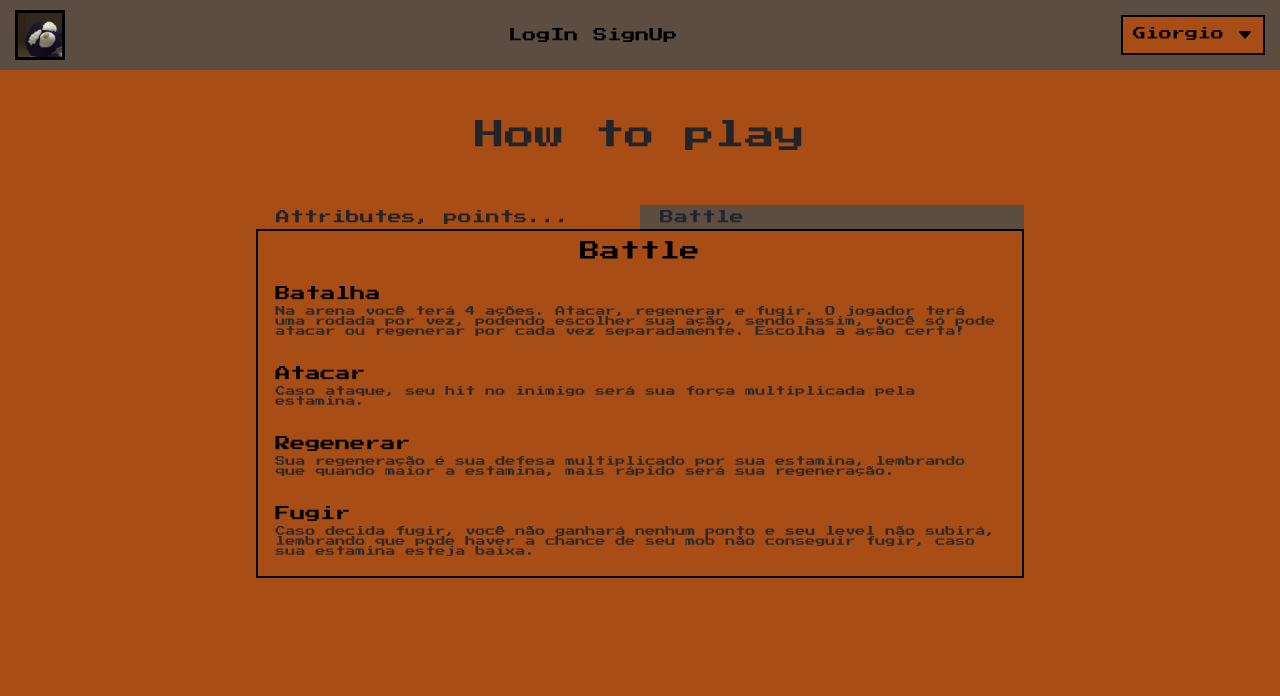
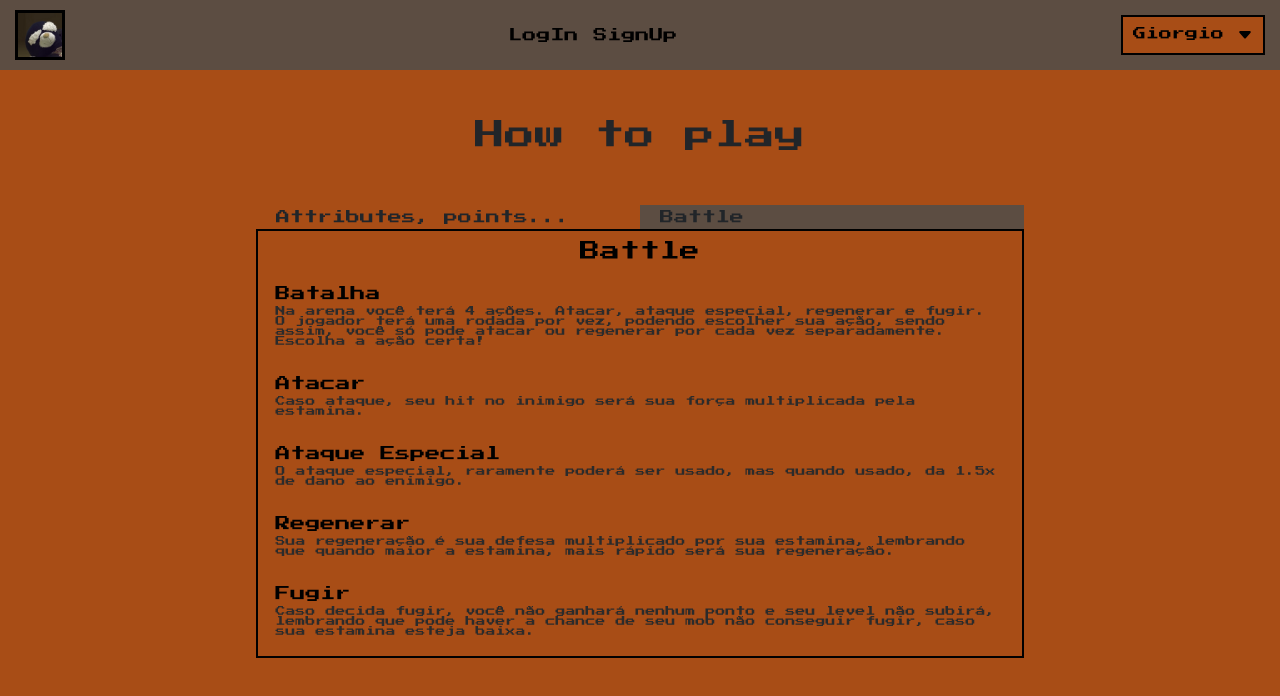
Before and after one commit to strGiorgio/PyMob2.1, a Vue app: page /help in a window 1280 px wide. Both pictures are taken after a click on the item "Battle". Shown: the top 696 px of the page. Built offline with nearby package versions, Linux system fonts and the light colour scheme; data requests are answered from the project's data file.

Commit message:
Update some texts and add description of atack especial in help-box

```diff
--- a/src/components/help/help-box.vue
+++ b/src/components/help/help-box.vue
@@ -47,12 +47,17 @@
                 <h2>Battle</h2>
                 <article>
                     <h3>Batalha</h3>
-                    <p>Na arena você terá 4 ações. Atacar, regenerar e fugir. O jogador terá uma rodada por vez, podendo escolher sua ação, sendo assim, você só pode atacar ou regenerar por cada vez separadamente. Escolha a ação certa!</p>
+                    <p>Na arena você terá 4 ações. Atacar, ataque especial, regenerar e fugir. O jogador terá uma rodada por vez, podendo escolher sua ação, sendo assim, você só pode atacar ou regenerar por cada vez separadamente. Escolha a ação certa!</p>
                 </article>
 
                 <article>
                     <h3>Atacar</h3>
                     <p>Caso ataque, seu hit no inimigo será sua força multiplicada pela estamina.</p>
+                </article>
+
+                <article>
+                    <h3>Ataque Especial</h3>
+                    <p>O ataque especial, raramente poderá ser usado, mas quando usado, da 1.5x de dano ao enimigo.</p>
                 </article>
 
                 <article>
```
